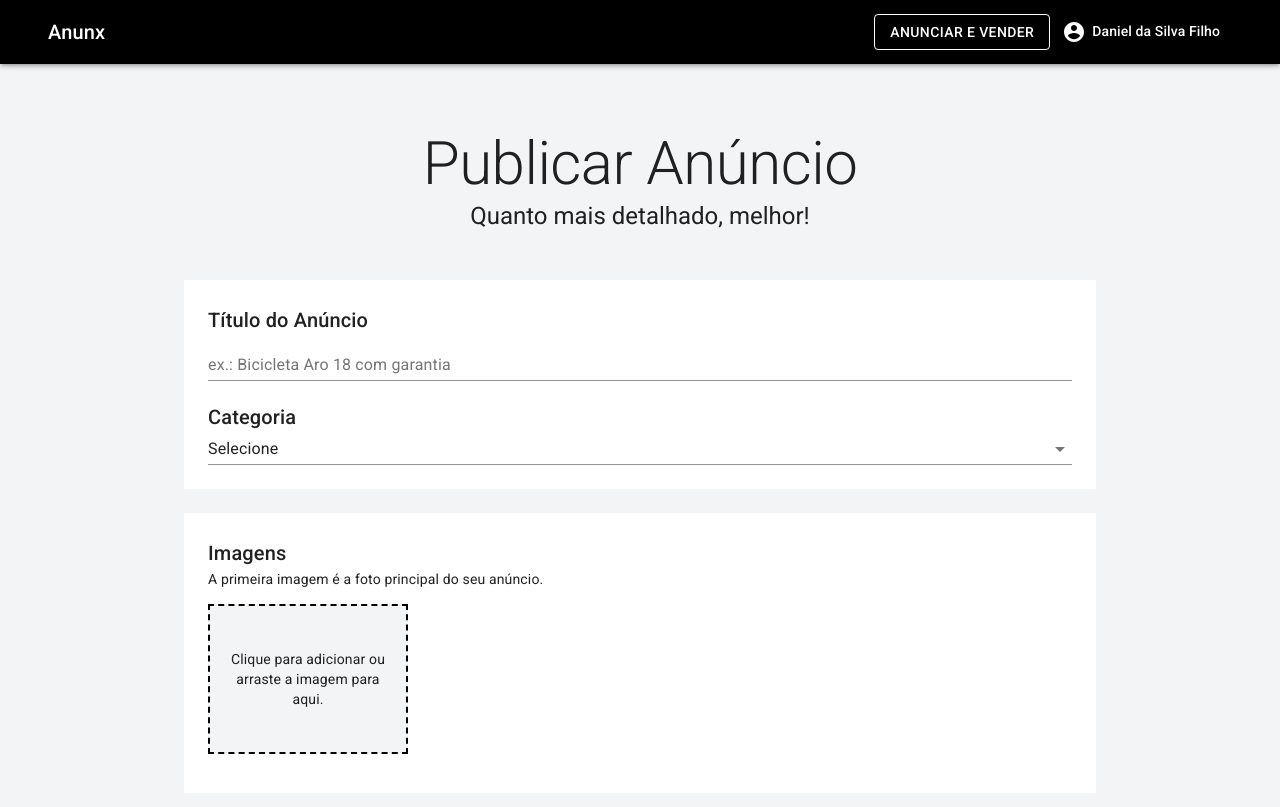
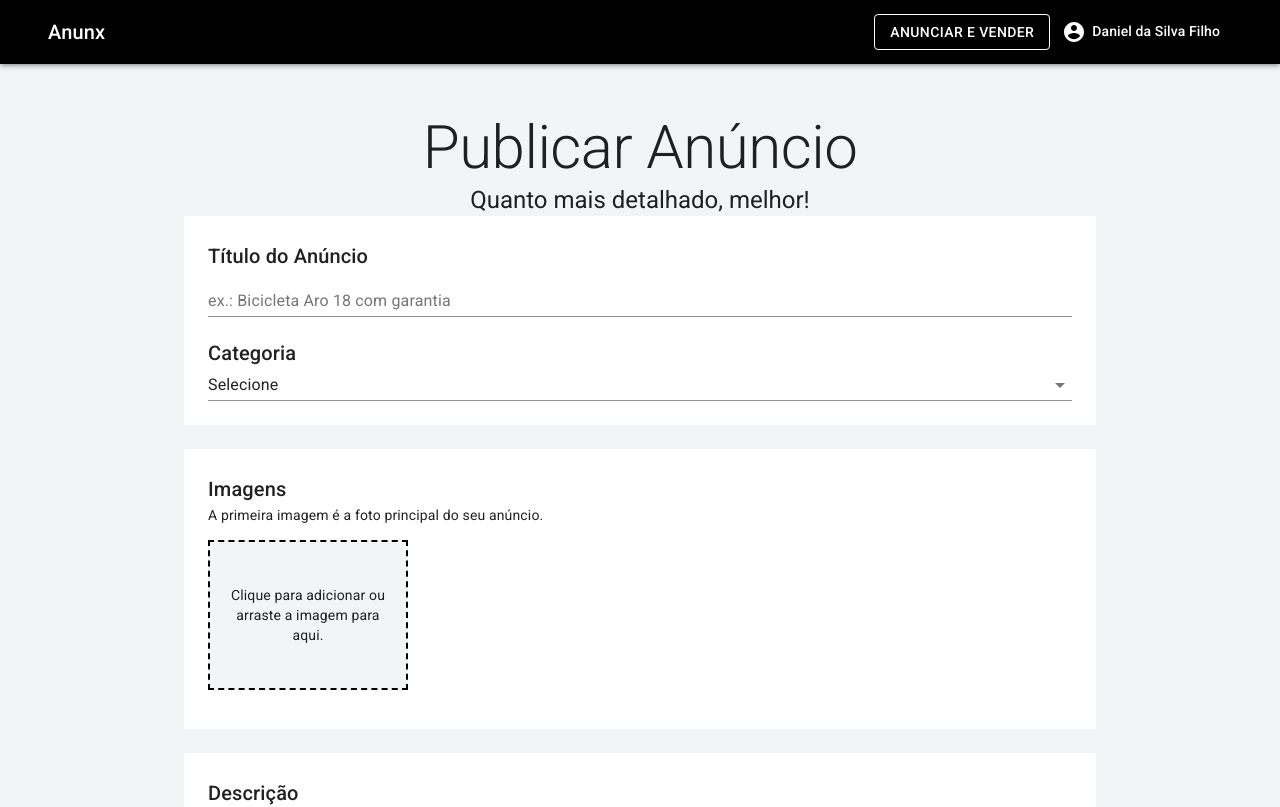
Before and after one commit to danielsfilho/anunx, a Next.js app: page /user/publish in a window 1280 px wide. Shown: the top 807 px of the page. Built offline with nearby package versions, Linux system fonts and the light colour scheme.

Commit message:
abstraindo o container

```diff
--- a/pages/index.js
+++ b/pages/index.js
@@ -19,9 +19,6 @@
 import theme from '../src/theme'
 
 const useStyles = makeStyles((theme) => ({
-    searchContainer: {
-        padding: theme.spacing(8, 10, 6)
-    },
     searchBox: {
         display: 'flex',
         justifyContent: 'center',
@@ -38,7 +35,7 @@
 
     return(
         <TemplateDefault>
-            <Container  maxWidth="md" className={classes.searchContainer}>
+            <Container  maxWidth="md">
                 <Typography component="h1" variant="h3" align="center" color="textPrimary">
                     O que deseja encontrar?
                 </Typography>
--- a/pages/user/dashboard.js
+++ b/pages/user/dashboard.js
@@ -13,9 +13,6 @@
 import TemplateDefault from '../../src/templates/Default'
 
 const useStyles = makeStyles((theme) => ({
-  container: {
-    padding: theme.spacing(8, 0, 6)
-  },
   cardMedia: {
     paddingTop: '56%',
   },
@@ -29,7 +26,7 @@
   const classes = useStyles()
   return (
     <TemplateDefault>
-      <Container maxWidth="sm" className={classes.container}>
+      <Container maxWidth="sm">
         <Typography component="h1" variant="h2" align="center">
           Meus Anúncios
         </Typography>
--- a/pages/user/publish.js
+++ b/pages/user/publish.js
@@ -23,9 +23,6 @@
 const useStyles = makeStyles((theme) => ({
     mask: {},
     mainImage: {},
-    container: {
-        padding: theme.spacing(8, 0, 6)
-    },
     boxContainer: {
         paddingBottom: theme.spacing(3)
     },
@@ -110,7 +107,7 @@
 
     return (
         <TemplateDefault>
-            <Container maxWidth="sm" className={classes.container}>
+            <Container maxWidth="sm">
                 <Typography component="h1" variant="h2" align="center" color="textPrimary">
                     Publicar Anúncio
                 </Typography>
--- a/src/components/Footer.js
+++ b/src/components/Footer.js
@@ -6,7 +6,6 @@
 const useStyle = makeStyles((theme) => ({
     footer: {
         borderTop: `1px solid ${theme.palette.divider}`,
-        marginTop: theme.spacing(8),
         paddingTop: theme.spacing(3),
         paddingBottom: theme.spacing(3),
         [theme.breakpoints.up('sm')]: {
--- a/src/templates/Default.js
+++ b/src/templates/Default.js
@@ -1,11 +1,24 @@
+import { Box } from '@material-ui/core'
+import { makeStyles } from '@material-ui/core'
+
 import Header from '../components/Header'
 import Footer from '../components/Footer'
 
+const useStyle = makeStyles((theme) => ({
+    container: {
+        padding: theme.spacing(6, 0, 6)
+    },
+}))
+
 const Default = ({ children }) => {
+    const classes = useStyle()
+
     return(
         <>
             <Header />
-            {children}
+            <Box className={classes.container}>
+                {children}
+            </Box>
             <Footer />
         </>
     )
```
